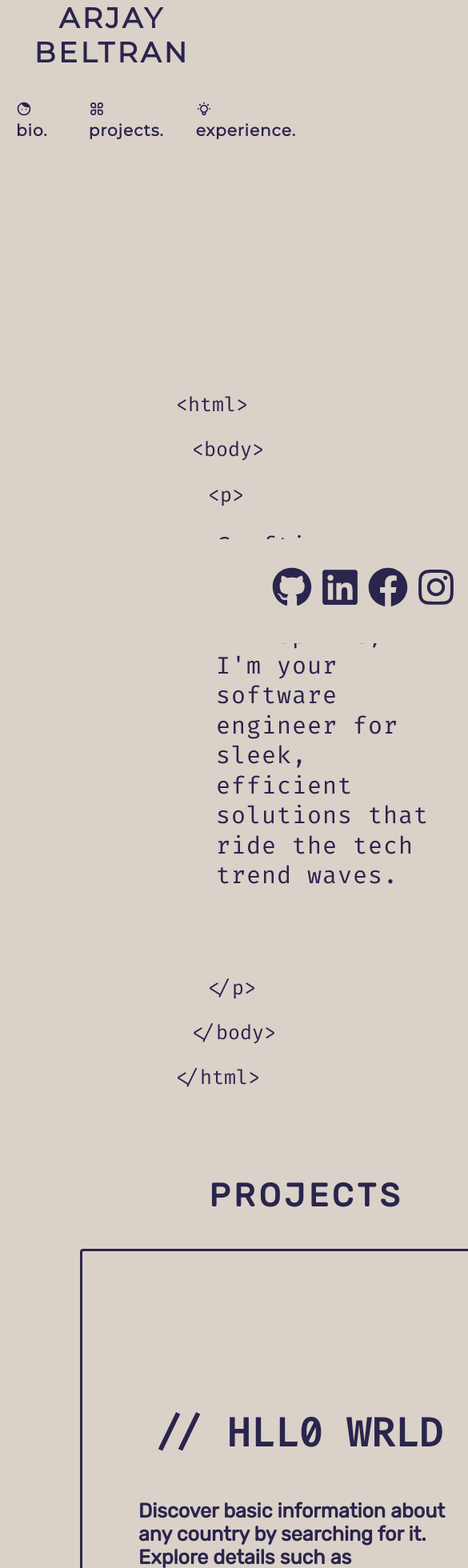
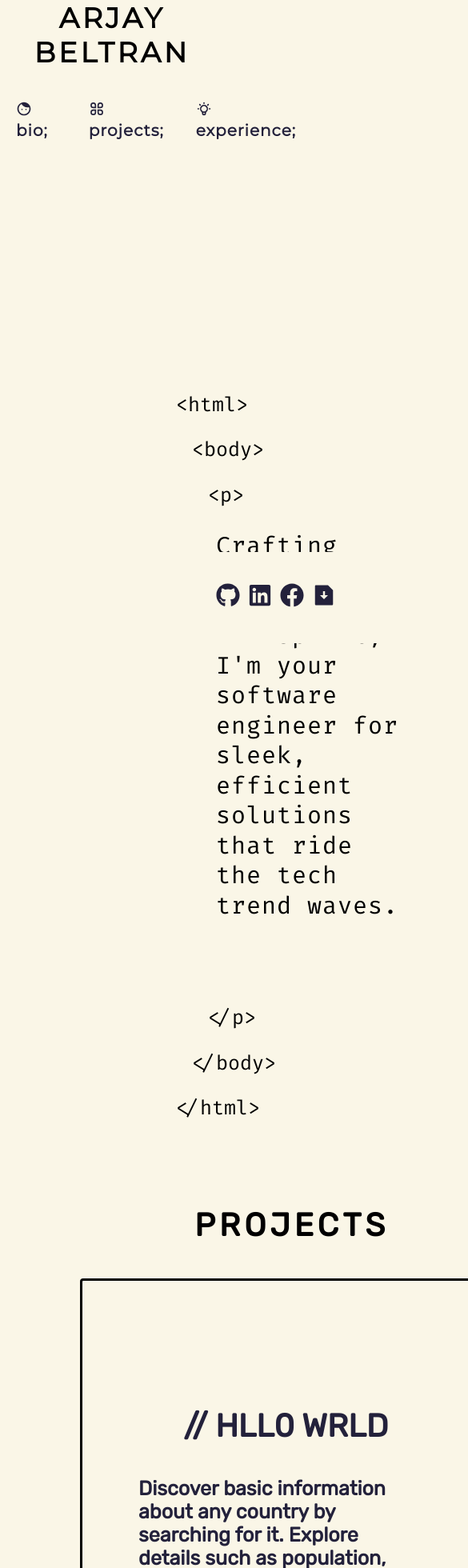
Before and after one commit to arjaybeltran/arjaybeltran, a Next.js app: page / in a window 390 px wide. Shown: the part 40-2000 px from the top of the page at 80% size, 585 px wide, since content can reach past the window. Built offline with nearby package versions, Linux system fonts and the light colour scheme; some icons are missing; a web font is replaced by a local one.

Commit message:
finalized styling

```diff
--- a/components/Bio.js
+++ b/components/Bio.js
@@ -15,7 +15,7 @@ export default function Bio() {
         <p className='body'>&lt;body&gt;</p>
         <p className='para'>&lt;p&gt;</p>
       </div>
-      <p className='bio-text'>{heading}</p>
+        <p className='bio-text'>{heading}</p>
       <div className='word'>
         <p className='para'>&lt;/p&gt;</p>
         <p className='body'>&lt;/body&gt;</p>
--- a/components/Footer.js
+++ b/components/Footer.js
@@ -1,4 +1,8 @@
 import React from 'react';
+
+
+import { RiFileDownloadFill } from 'react-icons/ri'
+
 import { FaGithub, FaLinkedin, FaFacebook, FaInstagram } from 'react-icons/fa';
 
 export default function Footer() {
@@ -21,8 +25,8 @@ export default function Footer() {
           </a>
         </li>
         <li>
-          <a href="#" target="_blank" rel="noopener noreferrer">
-            <FaInstagram className="footer-icon"   />
+          <a href="https://drive.google.com/file/d/1OepyQ4JwhShC-GJQkhqm1eNV8arHvhGD/view?usp=share_link" target="_blank" rel="noopener noreferrer">
+            <RiFileDownloadFill className="footer-icon"   />
           </a>
         </li>
       </ul>
--- a/components/Navbar.js
+++ b/components/Navbar.js
@@ -47,7 +47,7 @@ export default function Navbar() {
               offset={offset}
               duration={50}
             >
-              <CgBoy className='nav-icon' /> bio.
+              <CgBoy className='nav-icon' /> bio;
             </ScrollLink>
           </li>
           <li>
@@ -59,7 +59,7 @@ export default function Navbar() {
               offset={offset}
               duration={50}
             >
-              <RiAppsLine className='nav-icon' /> projects.
+              <RiAppsLine className='nav-icon' /> projects;
             </ScrollLink>
           </li>
           <li>
@@ -71,7 +71,7 @@ export default function Navbar() {
               offset={offset}
               duration={50}
             >
-              <HiOutlineLightBulb className='nav-icon' /> experience.
+              <HiOutlineLightBulb className='nav-icon' /> experience;
             </ScrollLink>
           </li>
         </ul>
--- a/components/Projects.js
+++ b/components/Projects.js
@@ -57,7 +57,7 @@ const projects = [
         id: 4,
         name: 'Trackly',
         description: 'Simplify your job application process with Trackly, a comprehensive job application tracker. Keep tabs on your applications, track progress, and stay organized in your job search.',
-        liveSite: 'https://legendary-halva-8abb3f.netlify.app/',
+        liveSite: 'https://trackwithtrackly.netlify.app/',
         img: '/images/trackly.png',
         technologies: ['MongoDB', 'Express','React', 'Node'],
     } ,
--- a/components/Resume.js
+++ b/components/Resume.js
@@ -10,7 +10,7 @@ const ContactInfo = {
 
 const Websites = [
 
-  { name: 'Portfolio', url: 'https://arjaybeltran.vercel.app/' }, //    change to deploy url
+  { name: 'Portfolio', url: 'https://arjaybeltran.com/' },
   { name: 'GitHub', url: 'https://github.com/Arjybltrn' },
   { name: 'LinkedIn', url: 'https://linkedin.com/in/arjaybeltran/' },
 ];
@@ -45,7 +45,7 @@ const WorkHistory = [
       location: 'Toronto, ON',
       duration: 'Mar 2022 - Mar 2023',
       responsibilities: [
-         'Completing work orders and service calls as a company representative. I excel in inspections, diagnosis, and repair, including tasks like drywall repair, painting, minor plumbing, and more. I communicate professionally with supervisors, co-workers, clients, and trades, while documenting service notes and providing timely updates for all work orders.',
+        "Maintained a professional and client-centric approach, efficiently handling service calls and work orders as the company's representative. Demonstrated exceptional skills in inspections, diagnoses, repairs, and meticulous documentation, highlighting a strong problem-solving ability and unwavering attention to detail."
       ],
     },
     {
@@ -54,8 +54,7 @@ const WorkHistory = [
       location: 'Toronto, ON',
       duration: 'Oct 2021 - Mar 2022',
       responsibilities: [
-        'Efficiently utilized power tools, hand tools, and auxiliary instruments to meet project deadlines. I assessed material requirements, estimated production costs, and prioritized tasks to prevent delays. I conducted thorough inspections of job sites pre and post-project completion to ensure adherence to standards. I consistently researched and complied with building codes and safety regulations. By addressing client needs and resolving concerns promptly, I ensured overall client satisfaction on every project.',
-      ],
+        "Utilized diverse problem-solving strategies and tools to consistently meet project deadlines and deliver top-quality outcomes. Demonstrated exceptional organizational skills in project planning, ensuring compliance with codes and safety standards, ultimately enhancing client satisfaction."      ],
     },
     {
       position: 'Assistant Manager',
--- a/pages/index.js
+++ b/pages/index.js
@@ -12,7 +12,7 @@ export default function Home() {
 
     <div className='index'>
       <Head>
-        <title>AB</title>
+        <title>A:B</title>
         <link rel="icon" href="https://cdn-icons-png.flaticon.com/128/8140/8140089.png" />
       </Head>
       <Layout>
--- a/public/styles.css
+++ b/public/styles.css
@@ -1,13 +1,19 @@
 @import url('https://fonts.googleapis.com/css2?family=Amatic+SC&family=Caveat&family=Croissant+One&family=Fira+Code&family=Lobster+Two&family=Nanum+Pen+Script&family=Open+Sans&family=Roboto+Mono&family=Sofia+Sans+Condensed&display=swap');
 @import url('https://fonts.googleapis.com/css2?family=Montserrat:wght@300;400&family=Rubik&display=swap');
+
 :root {
-  --secondary-color: rgb(42,37,76); /* Moonrise Kingdom orange */
-  --primary-color: rgb(45,96,73); /* Moonrise Kingdom green */
-  --background-color: rgb(218,209, 201); /* Creamy background */
-  --blue-color: rgb(35,33,59);
+  --secondary-color: #EAB63E;
+  --primary-color: #355952;
+  --background-color: #FAF6E7;
+  --font-color: rgb(35,33,59);
   --red-color: rgb(210,50,38);
-  --blue2-color: rgb(91,93,124);
+  --hover-color: rgb(134,176,165);
+  --hover-border-color: rgb(225,177,45);
 }
+
+
+
+
 
 :root {
   --primary-font: 'Montserrat', sans-serif;
@@ -18,7 +24,6 @@
 html {
     scroll-behavior: smooth;
     background-color: var(--background-color);
-    color: var(--secondary-color);
     font-family: 'Source Sans Pro', sans-serif;
 }
 
@@ -80,7 +85,7 @@ nav ul li {
 }
 
 nav ul li:hover {
-    color: var(--secondary-color);
+    color: var(--background-color);
 }
 
 .main {
@@ -155,7 +160,7 @@ h1 {
     display:grid;
     grid-template-columns: 1fr 2fr;
     border: 3px solid;
-    border-radius: 20px;
+    border-radius:  0.25rem;
 
 }
 .experience {
@@ -165,7 +170,7 @@ h1 {
     display:grid;
     grid-template-columns: 1fr 2fr;
     border: 3px solid;
-    border-radius: 20px;
+    border-radius: 0.25rem;
 }
 
 .project-card {
@@ -173,9 +178,8 @@ h1 {
     height: auto;
     width: auto;
     display:grid;
-    border: 3px solid;
     border-radius: 0.25rem;
-
+    border: solid 3px black;
 }
 
 
@@ -192,8 +196,7 @@ h1 {
 
 .tech-list ul {
   margin-right: 15px;
-  border: 2px solid var(--secondary-color);
-  border-radius: 10px;
+  border: 2px solid var(--font-color);
   padding: 5px;
 
 }
@@ -208,13 +211,6 @@ h1 {
 }
 
 
-  .project-card {
-
-    --color1: var(--primary-color)
-    --color2: var(--secondary-color)
-
-
-  }
 
 
 .project-ss {
@@ -227,8 +223,9 @@ h1 {
 
 
 .project-card:hover {
-    background-color: var(--blue-color);
-    color: var(--background-color);
+    background-color:var(--primary-color);
+    color: var(--secondary-color);
+    border: 3px solid;
     cursor: pointer;
 }
 
@@ -257,7 +254,8 @@ footer {
   }
 
   .footer-icon {
-    color:var(--secondary-color);
+    font-size: 25px;
+    color:var(--font-color);
   }
 
   .footer-icon:hover {
@@ -276,11 +274,13 @@ footer {
 
 .experience, .education {
   padding: 15px;
+
 }
 
 .resp {
   grid-row: 3 / 4;
   grid-column: 1 / 3;
+  font-family: var(--secondary-font);
 }
 
 
@@ -288,15 +288,22 @@ footer {
 
 .education:hover, .experience:hover {
   cursor: pointer;
-  background-color: var(--blue-color);
-  color: var(--background-color);
+  background-color: var(--secondary-color);
+  color: #e37769;
 }
 
 
-.livesite, .navlink {
+.livesite{
   text-decoration: none;
   font-weight: bold;
-  color: var(--secondary-color);
+  color: var(--font-color);
+}
+
+
+.navlink {
+  font-weight:bolder;
+  font-size: 20px;
+  color: var(--font-color);
 }
 
 .chevronRight {
@@ -311,7 +318,7 @@ footer {
 
  .navlink:hover {
   cursor: var(--color1);
-  color: var(--primary-color);
+  color: var(--secondary-color);
 
 }
 
@@ -324,15 +331,14 @@ footer {
 }
 
 .livesite:hover {
-  color: var(--primary-color);
+  color: var(--secondary-color);
 }
 
 h3.project-name {
-  font-size: 50px;
+  font-size: 40px;
   font-family: var(--secondary-font);
   text-align: center;
 }
-
 
 
 .description {
@@ -341,15 +347,19 @@ h3.project-name {
   font-size: 20px;
 }
 
-.date {
+.date, h4 {
   color: #777;
+  font-family: var(--secondary-font);
   font-size: 16px;
   font-weight: 600;
+  margin-left: 5px;
 }
 
-.profile-photo {
-  border: solid 3px var(--blue2-color);
+h3 {
+  font-family: var(--primary-font);
+  margin-left: 5px;
 }
+
 
 
 .tech-icon {
@@ -359,12 +369,15 @@ h3.project-name {
 
 
 
+
+
+
 /* Add a media query for screens with a maximum width of 768px (typical for mobile devices) */
 @media (max-width: 844px) {
   body {
     display: block; /* Change from grid to block for mobile layout */
-    margin: 0; /* Remove margin for mobile layout */
-    padding-bottom: 80px; /* Add padding at the bottom to accommodate the fixed footer */
+    margin: 0;
+    padding-bottom: 80px; /* padding at the bottom to accommodate the fixed footer */
     padding-top: 200px;
   }
 
@@ -437,20 +450,16 @@ h3.project-name {
   .experience,
   .education,
   .project-card {
-    width: 100%; /* Make cards full width on mobile */
-    margin: 0; /* Remove margins for cards */
-    padding: 50px; /* Add padding to separate cards */
-    box-sizing: border-box; /* Include padding in card width */
+    width: 100%;
+    margin: 0;
+    padding: 50px;
+    box-sizing: border-box;
     margin-left: 100px;
     margin-bottom: 20px;
 
+
   }
 
-
-  h3.project-name {
-    font-size: 50px;
-    font-family: 'Fira Code', monospace;
-  }
 
   .description {
     font-size: 25px;
@@ -463,11 +472,11 @@ h3.project-name {
     width: 100%;
     text-align: center; /* Center text horizontally */
     background-color: var(--background-color);
-    padding-left: 300px;
+    margin-left: 230px;
   }
 
   .footer-icon, .tech-icon, .chevronRight{
-    font-size: 50px; /* Increase the icon size for smaller screens */
+    font-size: 30px; /* Increase the icon size for smaller screens */
   }
 
   .chevronRight {
```
